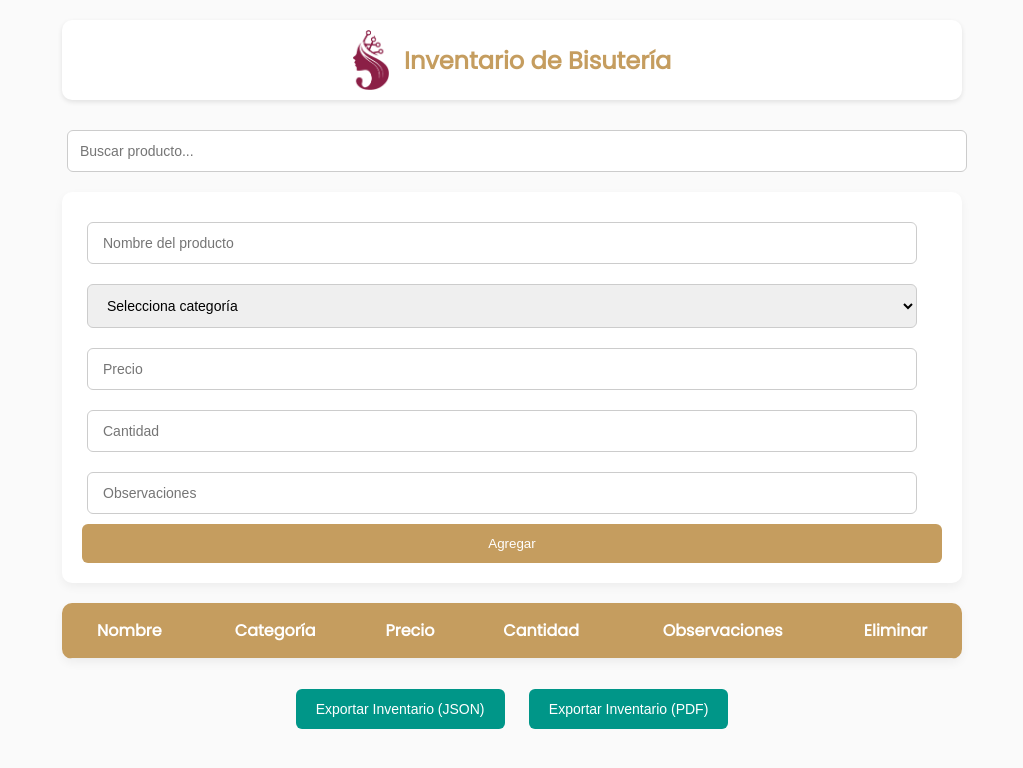
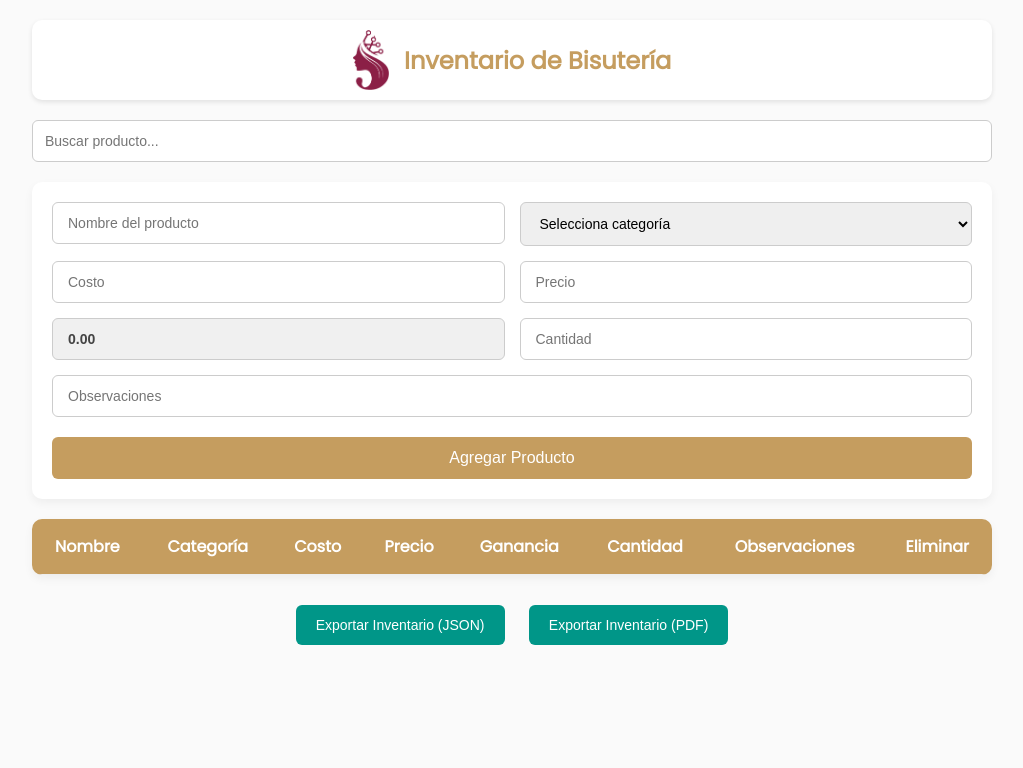
Before and after one commit to JiniethM/inventario-bisuteria, a plain HTML site: page index.html in a window 1280 px wide. Both pictures are taken after a click on the button "Exportar Inventario (PDF)". Shown: the whole page, without its empty margins (128-1151 px from the left). Drawn offline with nearby package versions, Linux system fonts and the light colour scheme.

Commit message:
agregar ganancias

```diff
--- a/index.html
+++ b/index.html
@@ -7,6 +7,7 @@
   <script src="https://cdnjs.cloudflare.com/ajax/libs/jspdf/2.5.1/jspdf.umd.min.js"></script>
   <script src="https://cdnjs.cloudflare.com/ajax/libs/jspdf-autotable/3.5.25/jspdf.plugin.autotable.min.js"></script>
   <link href="https://fonts.googleapis.com/css2?family=Poppins&display=swap" rel="stylesheet">
+  <meta name="viewport" content="width=device-width, initial-scale=1.0">
 </head>
 
 <body>
@@ -19,30 +20,55 @@
 
   <form id="formulario">
     <input type="hidden" id="producto-id">
+
+    <div class="form-grid">
+      <div class="form-group">
         <input type="text" id="nombre" placeholder="Nombre del producto" required>
+      </div>
 
+      <div class="form-group">
         <select id="categoria" required>
           <option value="">Selecciona categoría</option>
           <option value="Collares">Collares</option>
-    <option value="Pulseras">Pulseras</option>
+          <option value="Brazaletes">Brazaletes</option>
           <option value="Anillos">Anillos</option>
           <option value="Aretes">Aretes</option>
           <option value="Otros">Otros</option>
         </select>
+      </div>
 
-  <input type="number" id="precio" placeholder="Precio" required>
-  <input type="number" id="cantidad" placeholder="Cantidad" required>
+      <div class="form-group">
+        <input type="number" id="costo" placeholder="Costo" min="0" step="0.01" required>
+      </div>
+
+      <div class="form-group">
+        <input type="number" id="precio" placeholder="Precio" min="0" step="0.01" required>
+      </div>
+
+      <div class="form-group">
+        <input type="text" id="ganancia" placeholder="Ganancia" readonly>
+      </div>
+
+      <div class="form-group">
+        <input type="number" id="cantidad" placeholder="Cantidad" min="0" required>
+      </div>
+
+      <div class="form-group-wide">
         <input type="text" id="observaciones" placeholder="Observaciones">
-  <button type="submit">Agregar</button>
+      </div>
+    </div>
+
+    <button type="submit">Agregar Producto</button>
   </form>
-
 
   <table id="tabla">
     <thead>
       <tr>
         <th>Nombre</th>
         <th>Categoría</th>
+        <th>Costo</th>
         <th>Precio</th>
+        <th>Ganancia</th>
         <th>Cantidad</th>
         <th>Observaciones</th>
         <th>Eliminar</th>
--- a/script.js
+++ b/script.js
@@ -3,21 +3,31 @@ const tabla = document.querySelector("#tabla tbody");
 const busqueda = document.getElementById("busqueda");
 const idInput = document.getElementById("producto-id");
 
-document.addEventListener("DOMContentLoaded", cargarDatos);
+const costoInput = document.getElementById("costo");
+const precioInput = document.getElementById("precio");
+const gananciaInput = document.getElementById("ganancia");
+
+document.addEventListener("DOMContentLoaded", () => {
+  cargarDatos();
+  calcularGanancia();
+});
+
 busqueda.addEventListener("input", filtrarTabla);
+costoInput.addEventListener("input", calcularGanancia);
+precioInput.addEventListener("input", calcularGanancia);
 
 formulario.addEventListener("submit", function (e) {
   e.preventDefault();
 
-  // VALIDACIÓN
   const nombre = document.getElementById("nombre").value.trim();
   const categoria = document.getElementById("categoria").value.trim();
-  const precio = parseFloat(document.getElementById("precio").value);
+  const costo = parseFloat(costoInput.value);
+  const precio = parseFloat(precioInput.value);
   const cantidad = parseInt(document.getElementById("cantidad").value);
   const observaciones = document.getElementById("observaciones").value.trim();
 
-  if (!nombre || !categoria || isNaN(precio) || isNaN(cantidad) || precio < 0 || cantidad < 0) {
-    alert("Por favor completa correctamente todos los campos. Precio y cantidad deben ser positivos.");
+  if (!nombre || !categoria || isNaN(costo) || isNaN(precio) || isNaN(cantidad) || costo < 0 || precio < 0 || cantidad < 0) {
+    alert("Por favor completa correctamente todos los campos.");
     return;
   }
 
@@ -25,6 +35,7 @@ formulario.addEventListener("submit", function (e) {
     id: idInput.value ? parseInt(idInput.value) : Date.now(),
     nombre,
     categoria,
+    costo,
     precio,
     cantidad,
     observaciones,
@@ -40,12 +51,22 @@ formulario.addEventListener("submit", function (e) {
   cargarDatos();
 });
 
+function calcularGanancia() {
+  const costo = parseFloat(costoInput.value) || 0;
+  const precio = parseFloat(precioInput.value) || 0;
+  const ganancia = precio - costo;
+  gananciaInput.value = ganancia.toFixed(2);
+}
+
 function agregarFila(producto) {
+  const ganancia = producto.precio - producto.costo;
   const fila = tabla.insertRow();
   fila.innerHTML = `
     <td>${producto.nombre}</td>
     <td>${producto.categoria}</td>
-    <td>${producto.precio}</td>
+    <td>${producto.costo.toFixed(2)}</td>
+    <td>${producto.precio.toFixed(2)}</td>
+    <td>${ganancia.toFixed(2)}</td>
     <td>${producto.cantidad}</td>
     <td>${producto.observaciones}</td>
     <td>
@@ -90,7 +111,9 @@ function editarProducto(id) {
     idInput.value = producto.id;
     document.getElementById("nombre").value = producto.nombre;
     document.getElementById("categoria").value = producto.categoria;
-    document.getElementById("precio").value = producto.precio;
+    costoInput.value = producto.costo;
+    precioInput.value = producto.precio;
+    calcularGanancia();
     document.getElementById("cantidad").value = producto.cantidad;
     document.getElementById("observaciones").value = producto.observaciones;
   }
@@ -103,6 +126,7 @@ function obtenerProductos() {
 function limpiarFormulario() {
   formulario.reset();
   idInput.value = "";
+  calcularGanancia();
 }
 
 function filtrarTabla() {
@@ -139,14 +163,16 @@ async function exportarPDF() {
   const filas = productos.map(prod => [
     prod.nombre,
     prod.categoria,
-    prod.precio,
+    prod.costo.toFixed(2),
+    prod.precio.toFixed(2),
+    (prod.precio - prod.costo).toFixed(2),
     prod.cantidad,
     prod.observaciones
   ]);
 
   doc.autoTable({
     startY: 40,
-    head: [['Nombre', 'Categoría', 'Precio', 'Cantidad', 'Observaciones']],
+    head: [['Nombre', 'Categoría', 'Costo', 'Precio', 'Ganancia', 'Cantidad', 'Observaciones']],
     body: filas,
     theme: 'grid',
     headStyles: { fillColor: [140, 0, 50] },
--- a/style.css
+++ b/style.css
@@ -2,7 +2,7 @@ body {
   font-family: 'Poppins', sans-serif;
   background-color: #fafafa;
   color: #333;
-  max-width: 900px;
+  max-width: 960px;
   margin: 0 auto;
   padding: 20px;
 }
@@ -29,13 +29,12 @@ h1 {
   margin: 0;
 }
 
-input[type="text"], input[type="number"], select {
-  padding: 12px 15px;
-  margin: 10px 5px;
+#busqueda {
+  width: 100%;
+  padding: 12px;
+  margin-bottom: 20px;
+  border-radius: 6px;
   border: 1px solid #ccc;
-  border-radius: 6px;
-  width: calc(100% - 30px);
-  box-sizing: border-box;
   font-size: 14px;
 }
 
@@ -47,7 +46,37 @@ form {
   margin-bottom: 20px;
 }
 
+.form-grid {
+  display: flex;
+  flex-wrap: wrap;
+  gap: 15px;
+}
+
+.form-group {
+  flex: 1 1 45%;
+}
+
+.form-group-wide {
+  flex: 1 1 100%;
+}
+
+input, select {
+  width: 100%;
+  padding: 12px 15px;
+  border: 1px solid #ccc;
+  border-radius: 6px;
+  font-size: 14px;
+  box-sizing: border-box;
+}
+
+input[readonly] {
+  background-color: #f0f0f0;
+  color: #444;
+  font-weight: bold;
+}
+
 form button {
+  margin-top: 20px;
   background-color: #C59D5F;
   color: white;
   border: none;
@@ -56,6 +85,7 @@ form button {
   cursor: pointer;
   transition: 0.3s;
   width: 100%;
+  font-size: 16px;
 }
 
 form button:hover {
@@ -117,11 +147,8 @@ button.export:hover {
   background-color: #00695c;
 }
 
-#busqueda {
-  width: 100%;
-  padding: 12px;
-  margin-bottom: 20px;
-  border-radius: 6px;
-  border: 1px solid #ccc;
-  font-size: 14px;
+@media(max-width: 600px) {
+  .form-group {
+    flex: 1 1 100%;
+  }
 }
```
Lines whose indentation alone changed are shown as unchanged.
